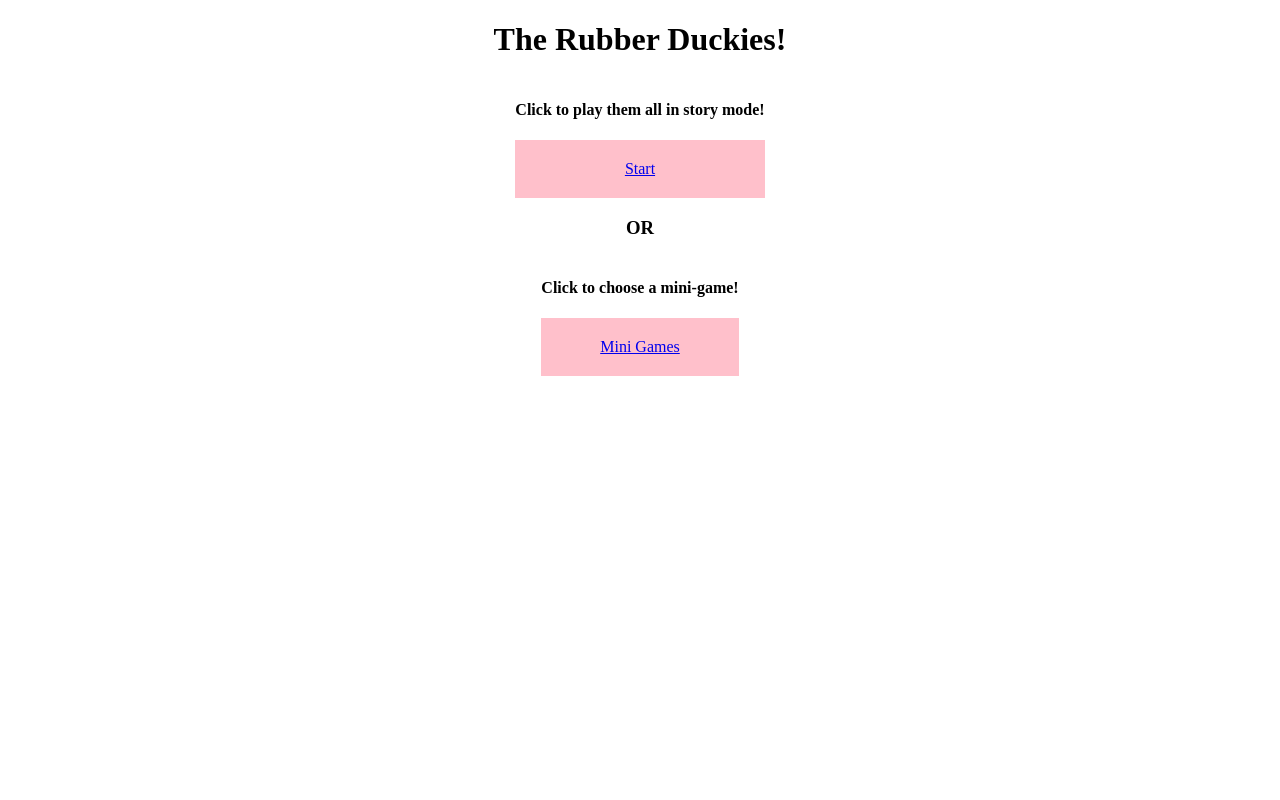
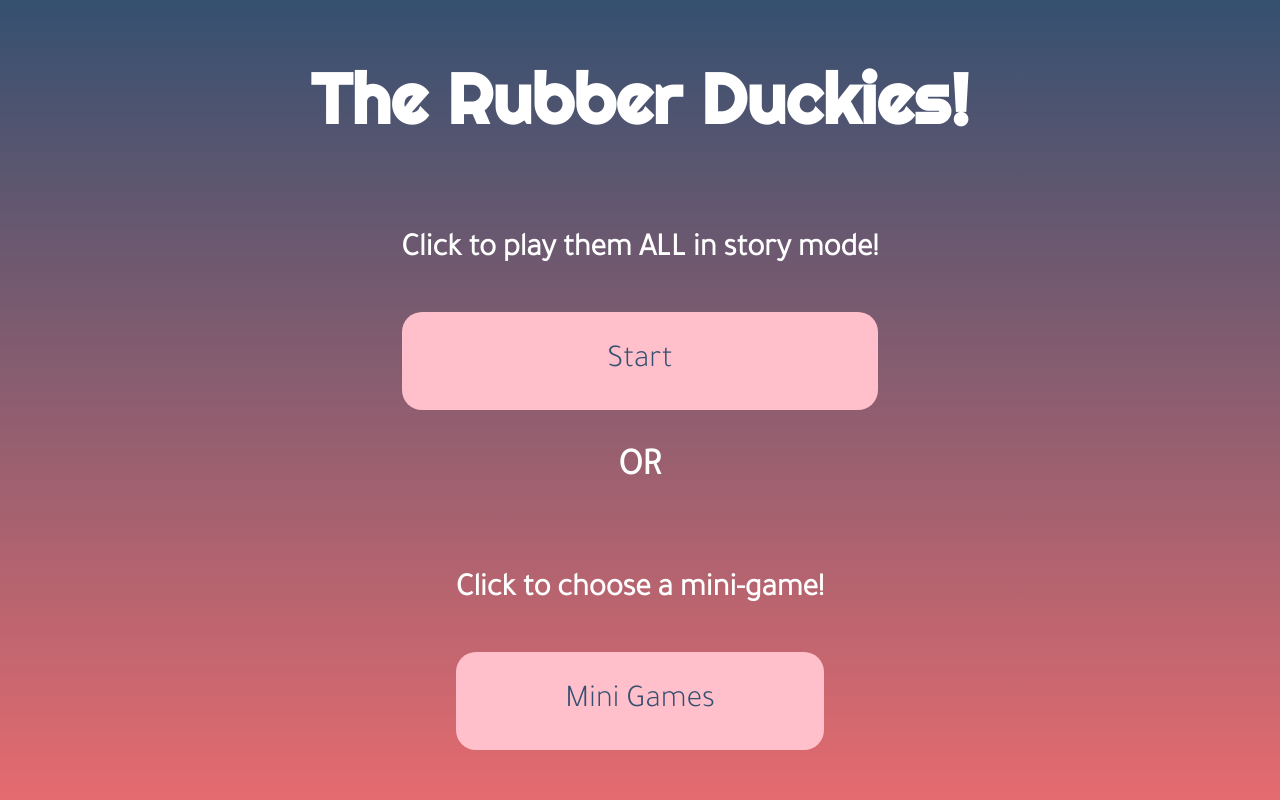
Before and after one commit to MarkGhebrial/Rosehack-2023, a Django app: page / in a window 1280 px wide. Run offline with Django 4.2, Linux system fonts and the light colour scheme.

Commit message:
choose game page styling and colors

```diff
--- a/duck/duckgame/templates/index.html
+++ b/duck/duckgame/templates/index.html
@@ -2,19 +2,28 @@
 <html>
 <head>
 <title>The Rubber Duckies!</title>
+<link rel="preconnect" href="https://fonts.googleapis.com">
+<link rel="preconnect" href="https://fonts.gstatic.com" crossorigin>
+<link href="https://fonts.googleapis.com/css2?family=Righteous&family=Tajawal:wght@300&display=swap" rel="stylesheet">
 <style>
     h1
     {
         display:flex;
         flex-direction:row;
         justify-content:center;
+        color:white;
+        font-family: 'Righteous', cursive;
+        font-size:70px;
     }
     .choose-games
     {
         display:flex;
         flex-direction:column;
-        justify-content:center;
+        justify-content:space-around;
         align-items:center;
+        color:white;
+        font-family: 'Tajawal', sans-serif;
+        font-size:32px;
     }
     .choose-games a
     {
@@ -22,8 +31,26 @@
         flex-direction:column;
         justify-content:center;
         text-align:center;
-        padding:20px;
+        padding:30px;
         background-color:pink;
+        text-decoration:none;
+        border-radius:20px;
+        color:#355070;
+        font-family: 'Tajawal', sans-serif;
+    }
+    html
+    {
+        width:100%;
+        height:100%;
+        background-image: linear-gradient(180deg, #355070, #E56B6F);
+        background-repeat:no-repeat;
+    }
+    body
+    {
+        display:flex;
+        flex-direction:column;
+        justify-content:center;
+        align-items:center;
     }
 
 </style>
@@ -34,13 +61,12 @@
     <!--a link that looks like a button, linking to the minigames.html page-->
     <div class="choose-games">
         <div id="story-mode-describe">
-            <h4>Click to play them all in story mode!</h4>
+            <h4>Click to play them ALL in story mode!</h4>
             <!--another linking to the start of the game-->
             <a href="/start">Start</a>
         </div>
 
-        <h3>OR</h3>
-
+        <div><h3>OR</h3></div>
 
         <div id="mini-games-describe">
             <h4>Click to choose a mini-game!</h4>
```
